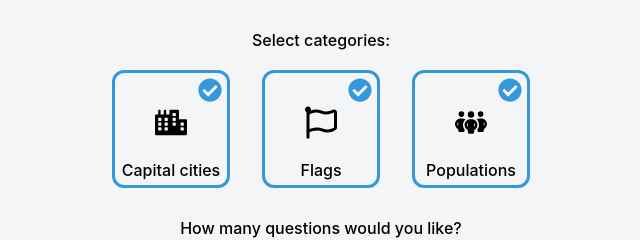
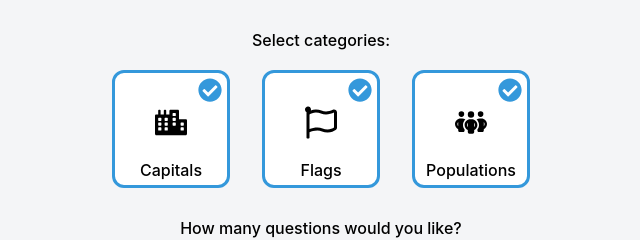
Before and after one commit to gregorcox/geo-quiz, a React (Create React App) app: page / in a window 1280 px wide. Shown: the part 150-390 px from the top of the page, without its empty margins (319-959 px from the left). Built offline with nearby package versions, Linux system fonts and the light colour scheme.

Commit message:
category label styling

```diff
--- a/src/App.css
+++ b/src/App.css
@@ -201,6 +201,7 @@ button {
 }
 .category-card__body {
   align-items: center;
+  background: white;
   border: 3px solid #ccc;
   border-radius: 12px;
   display: inline-flex;
--- a/src/App.scss
+++ b/src/App.scss
@@ -228,6 +228,7 @@ button {
 
   &__body {
     align-items: center;
+    background: white;
     border: 3px solid #ccc;
     border-radius: 12px;
     display: inline-flex;
--- a/src/containers/Landing.js
+++ b/src/containers/Landing.js
@@ -64,7 +64,7 @@ const Landing = () => {
 
   const categoryOptions = [
     {
-      label: "Capital cities",
+      label: "Capitals",
       name: "capital",
       icon: (
         <FaCity
```
Also changed, not shown: 1 other file (tests, documents, lock files or other folders).
